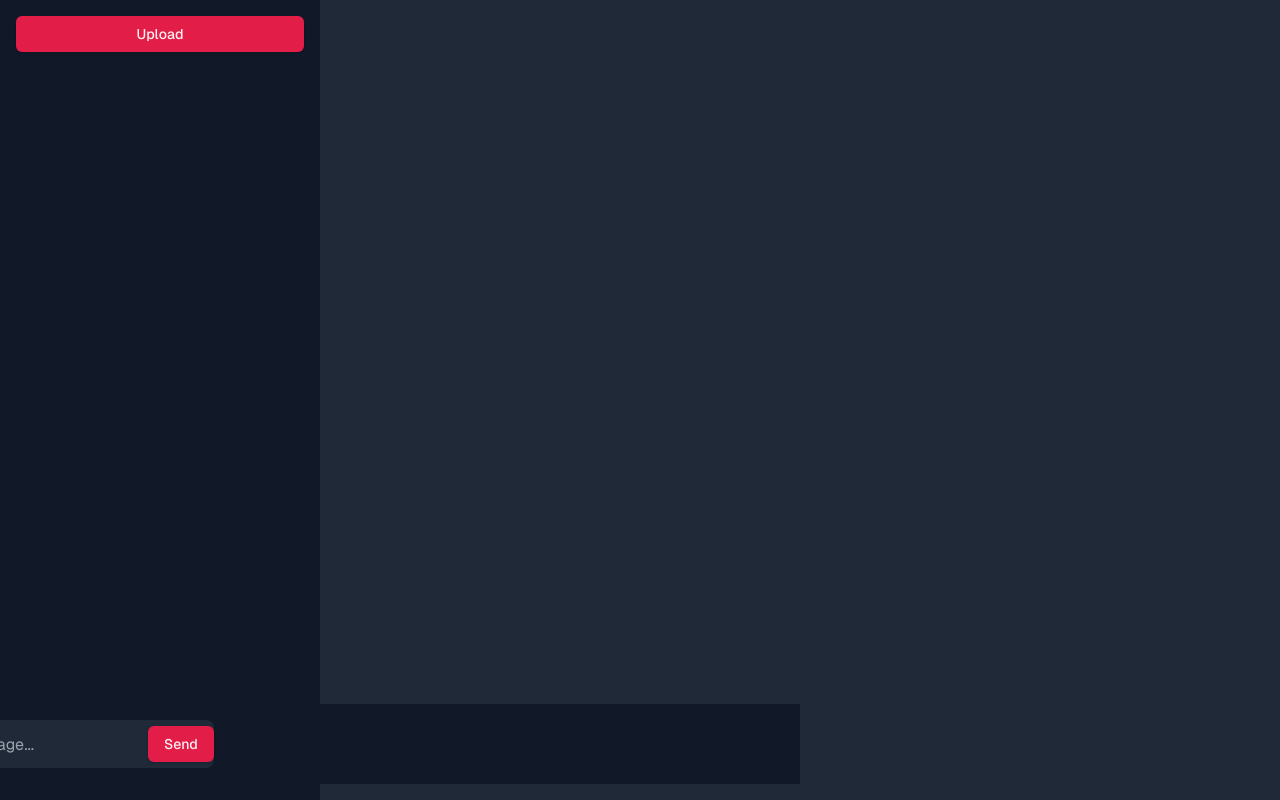
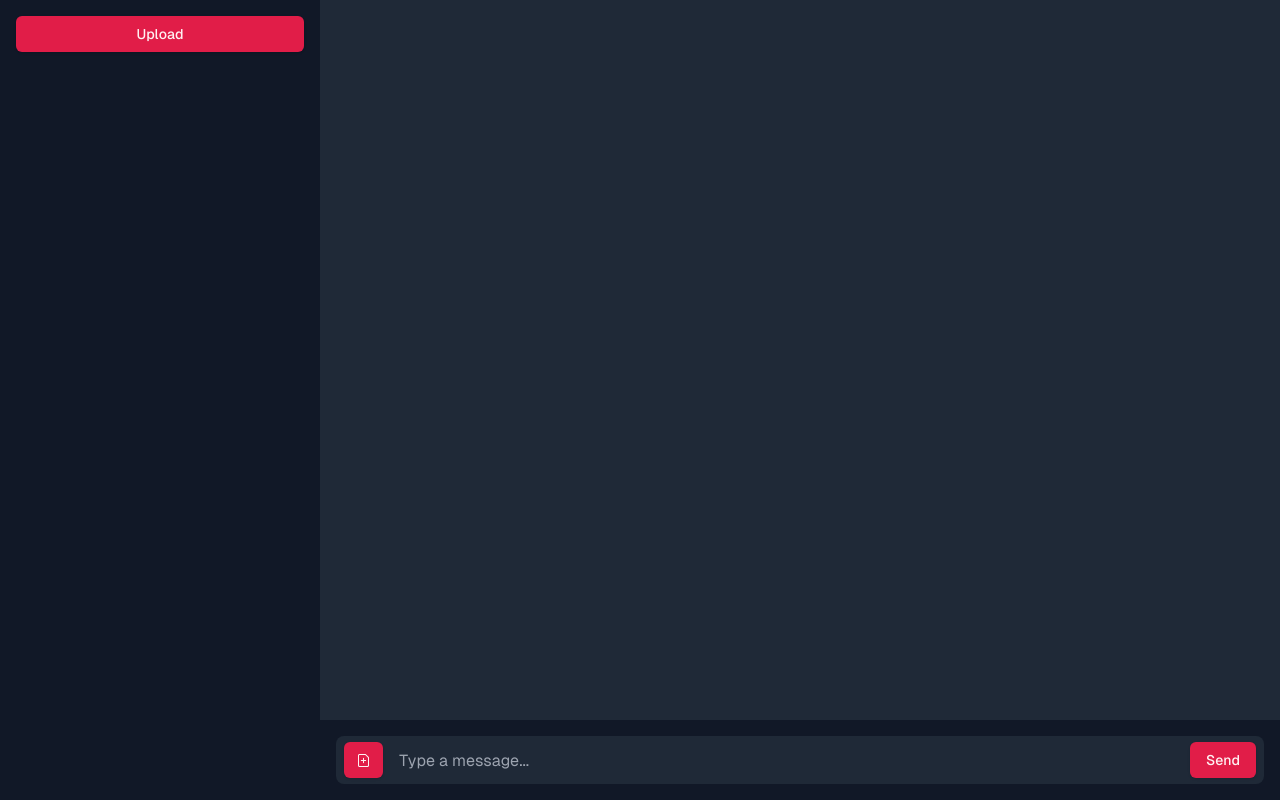
Before and after one commit to LittleWhole/HackUMBC2024, a Next.js app in the folder rizzlabs/: page / in a window 1280 px wide. Built offline with nearby package versions, Linux system fonts and the light colour scheme.

Commit message:
new ui stuff

```diff
--- a/rizzlabs/app/page.tsx
+++ b/rizzlabs/app/page.tsx
@@ -1,4 +1,5 @@
 import { Button } from "@/components/ui/button";
+import { FilePlusIcon } from "@radix-ui/react-icons";
 
 export default function Home() {
   return (
@@ -6,16 +7,17 @@ export default function Home() {
       <div className="flex basis-1/4 w-100 flex-col p-4 bg-gray-900">
         <Button>Upload</Button>
       </div>
-      <div className="flex basis-3/4 w-full flex-col p-4 bg-gray-800">
+      <div className="flex basis-3/4 w-full flex-col bg-gray-800">
         <div className="flex flex-row h-full basis-1/8"></div>
-        <div className="flex flex-row bottom-0 left-1/2 transform -translate-x-1/2 p-4 bg-gray-900">
-          <div className="flex h-12 rounded-lg bg-gray-800 items-center justify-center">
+        <div className="flex flex-row bottom-0 left-1/2 p-4 bg-gray-900">
+          <div className="flex h-12 w-full rounded-lg bg-gray-800 items-center justify-center">
+            <Button className="px-3 py-3 ml-2"><FilePlusIcon /></Button>
             <input
               type="text"
               placeholder="Type a message..."
-              className="h-full w-full px-4 py-2 bg-transparent outline-none"
+              className="h-full flex-1 px-4 py-2 bg-transparent outline-none text-white"
             />
-            <Button className="px-4">Send</Button>
+            <Button className="px-4 py-2 mr-2">Send</Button>
           </div>
         </div>
 
```
